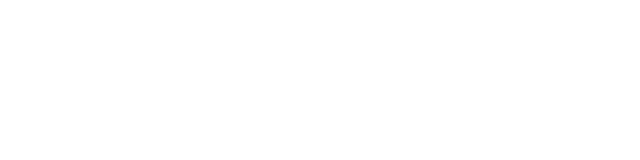
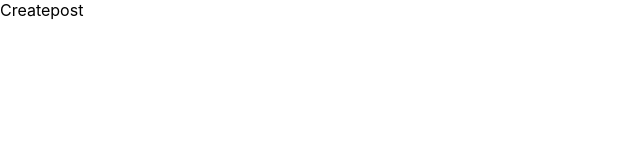
Before and after one commit to umedanaoyuki/react-blog-firebase, a React (Create React App) app: page /createpost in a window 1280 px wide. Before the commit this address had no page. Shown: the top 160 px of the page, without its empty margins (0-640 px from the left). Built offline with nearby package versions, Linux system fonts and the light colour scheme.

Commit message:
route設定

```diff
--- a/src/App.js
+++ b/src/App.js
@@ -1,12 +1,18 @@
 import './App.css';
 import { BrowserRouter as Router, Routes, Route, Link} from "react-router-dom"
 import Home from './components/Home';
+import Login from './components/Login';
+import Logout from './components/Logout';
+import Createpost from './components/Createpost';
 
 function App() {
   return (
     <Router>
       <Routes>
         <Route path="/" element={<Home />}></Route>
+        <Route path="/createpost" element={<Createpost />}></Route>
+        <Route path="/login" element={<Login />}></Route>
+        <Route path="/logout" element={<Logout />}></Route>
       </Routes>
     </Router>
   );
--- /dev/null
+++ b/src/components/Createpost.js
@@ -0,0 +1,9 @@
+import React from 'react'
+
+const Createpost = () => {
+  return (
+    <div>Createpost</div>
+  )
+}
+
+export default Createpost
--- /dev/null
+++ b/src/components/Login.js
@@ -0,0 +1,9 @@
+import React from 'react'
+
+const Login = () => {
+  return (
+    <div>Login</div>
+  )
+}
+
+export default Login
--- /dev/null
+++ b/src/components/Logout.js
@@ -0,0 +1,9 @@
+import React from 'react'
+
+const Logout = () => {
+  return (
+    <div>Logout</div>
+  )
+}
+
+export default Logout
```
